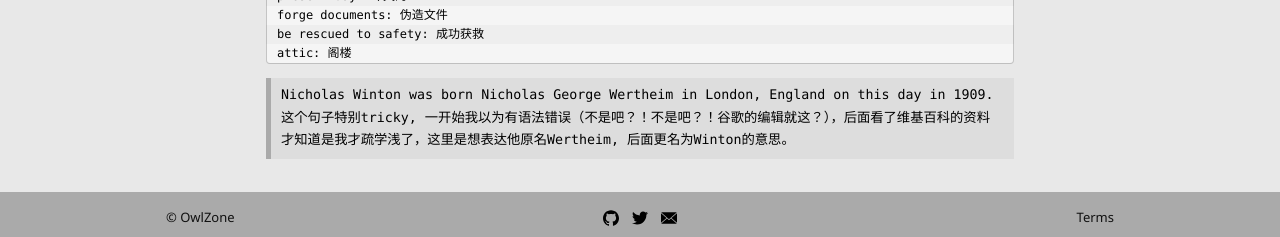
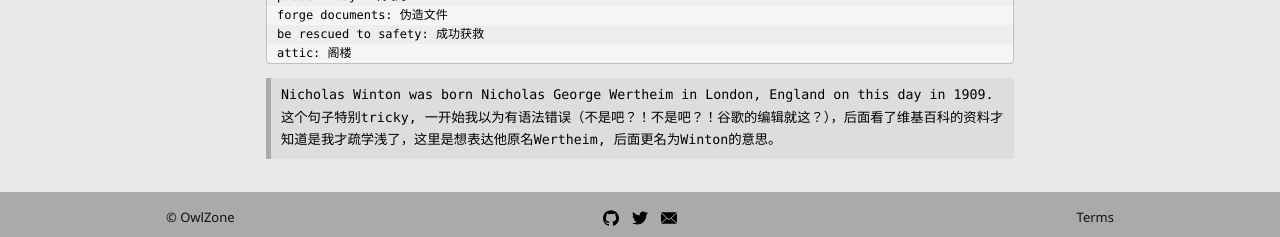
Before and after one commit to mapkts/owlzone, a Jekyll site: the page built from _posts/2020-5-19-nicholas-wintons-111th-birthday.md, in a window 1280 px wide and 900 px high, scrolled down 610 px. Shown: the part 660-897 px from the top of the window. Built offline with Jekyll 4.4.1, drawn with Linux system fonts in a browser that asks for light colours.

Commit message:
Fix a layout issue

```diff
--- a/_posts/2020-5-19-nicholas-wintons-111th-birthday.md
+++ b/_posts/2020-5-19-nicholas-wintons-111th-birthday.md
@@ -36,5 +36,4 @@ attic: 阁楼
 
 > Nicholas Winton was born Nicholas George Wertheim in London, England on this day in 1909.
 >
-> 这个句子特别tricky, 一开始我以为有语法错误（不是吧？！不是吧？！谷歌的编辑就这？），后面看了维基百科的资料
-才知道是我才疏学浅了，这里是想表达他原名Wertheim, 后面更名为Winton的意思。
+> 这个句子特别tricky, 一开始我以为有语法错误（不是吧？！不是吧？！谷歌的编辑就这？），后面看了维基百科的资料才知道是我才疏学浅了，这里是想表达他原名Wertheim, 后面更名为Winton的意思。
```
